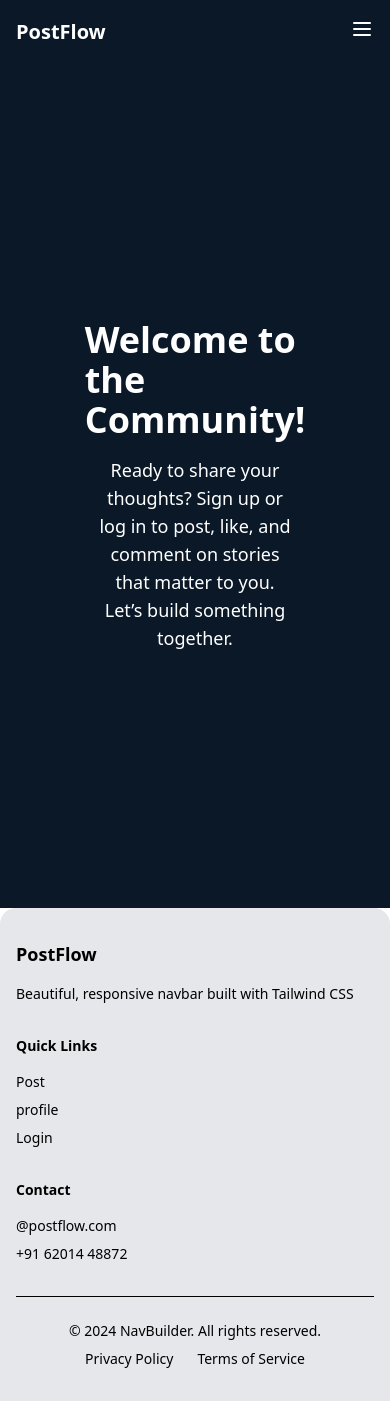
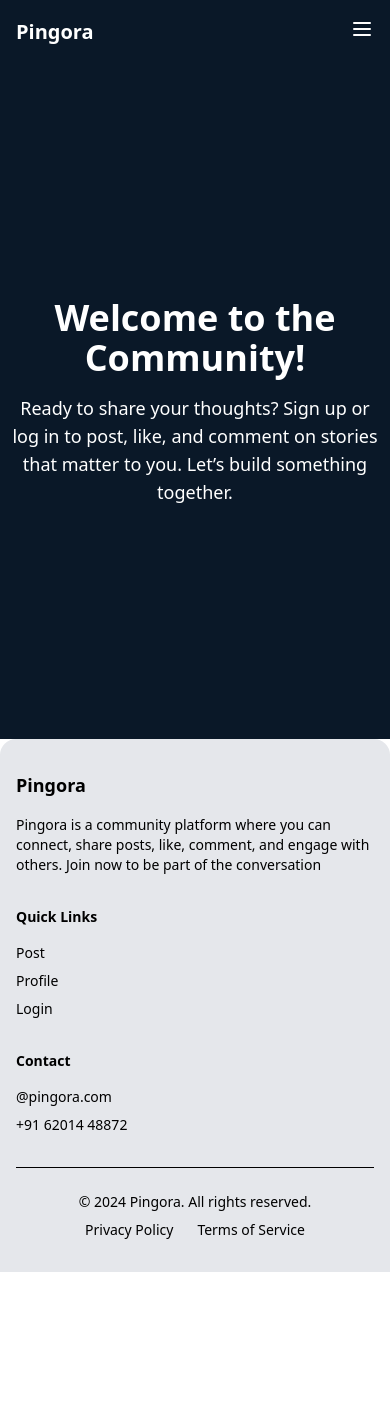
Before and after one commit to gitsforvikki/Pingora, a Next.js app in the folder client/: page / in a window 390 px wide. After the commit the page ends 1272 px from the top, so only its background shows below. Built offline with nearby package versions, Linux system fonts and the light colour scheme.

Commit message:
Do some ui changes

```diff
--- a/client/app/page.tsx
+++ b/client/app/page.tsx
@@ -1,7 +1,7 @@
 export default function Home() {
   return (
-    <main className="background flex min-h-screen flex-col items-center justify-center p-24">
-      <h1 className="text-4xl font-bold text-white">
+    <main className="background flex min-h-[80vh] lg:min-h-screen flex-col items-center justify-center p-3 lg:p-24">
+      <h1 className="text-4xl font-bold text-white text-center">
         Welcome to the Community!
       </h1>
       <p className="mt-4 text-lg text-white text-center">
--- a/client/component/ui/footer/Footer.tsx
+++ b/client/component/ui/footer/Footer.tsx
@@ -9,10 +9,12 @@ export const Footer = () => {
           <div className="grid grid-cols-1 md:grid-cols-3 gap-8">
             <div className="space-y-4">
               <h3 className="text-lg font-semibold text-navbar-text">
-                PostFlow
+                Pingora
               </h3>
               <p className="text-sm text-muted-foreground">
-                Beautiful, responsive navbar built with Tailwind CSS
+                Pingora is a community platform where you can connect, share
+                posts, like, comment, and engage with others. Join now to be
+                part of the conversation
               </p>
             </div>
 
@@ -41,7 +43,7 @@ export const Footer = () => {
                 Contact
               </h4>
               <div className="space-y-2 text-sm text-muted-foreground">
-                <p>@postflow.com</p>
+                <p>@pingora.com</p>
                 <p>+91 62014 48872</p>
               </div>
             </div>
@@ -51,21 +53,21 @@ export const Footer = () => {
           <div className="mt-8 pt-6 border-t border-navbar-border">
             <div className="flex flex-col sm:flex-row justify-between items-center space-y-2 sm:space-y-0">
               <p className="text-sm text-muted-foreground">
-                © 2024 NavBuilder. All rights reserved.
+                © 2024 Pingora. All rights reserved.
               </p>
               <div className="flex space-x-6">
-                <a
+                <Link
                   href="#"
                   className="text-sm text-muted-foreground hover:text-navbar-text-hover transition-colors"
                 >
                   Privacy Policy
-                </a>
-                <a
+                </Link>
+                <Link
                   href="#"
                   className="text-sm text-muted-foreground hover:text-navbar-text-hover transition-colors"
                 >
                   Terms of Service
-                </a>
+                </Link>
               </div>
             </div>
           </div>
--- a/client/component/ui/navbar/Navbar.tsx
+++ b/client/component/ui/navbar/Navbar.tsx
@@ -18,7 +18,7 @@ const Navbar = () => {
               href={routes.HOME}
               className="text-xl font-bold hover:scale-110 transition-all duration-200 text-white"
             >
-              PostFlow
+              Pingora
             </Link>
           </div>
 
--- a/client/constant.ts
+++ b/client/constant.ts
@@ -2,6 +2,6 @@ import { routes } from "./utils/routes";
 
 export const navigation = [
   { name: "Post", href: routes.POST },
-  { name: "profile", href: routes.USER },
+  { name: "Profile", href: routes.USER },
   { name: "Login", href: routes.LOGIN },
 ];
```
